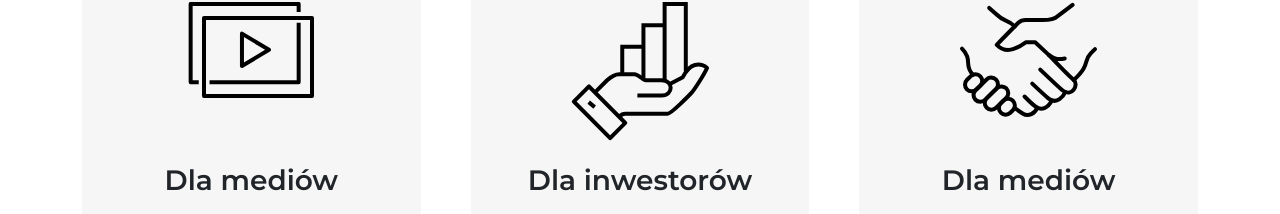
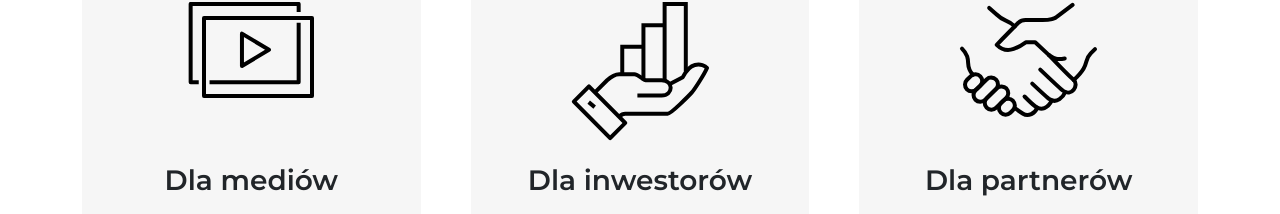
Before and after one commit to lukogites/artgroup-forte, a website: page index.html in a window 1280 px wide. Shown: the part 1122-1336 px from the top of the page. Drawn offline with nearby package versions, Linux system fonts and the light colour scheme.

Commit message:
Fix text in tile

```diff
--- a/index.html
+++ b/index.html
@@ -317,7 +317,7 @@
                         <div class="tile__icon">
                             <img src="dist/img/hands.svg" alt="Dla partnerów">
                         </div>
-                        <h3 class="heading">Dla mediów</h3>
+                        <h3 class="heading">Dla partnerów</h3>
                         <a href="#" class="button">
                             Zgłoś naruszenie
                             <svg xmlns="http://www.w3.org/2000/svg" width="16.869" height="11.251"
```
